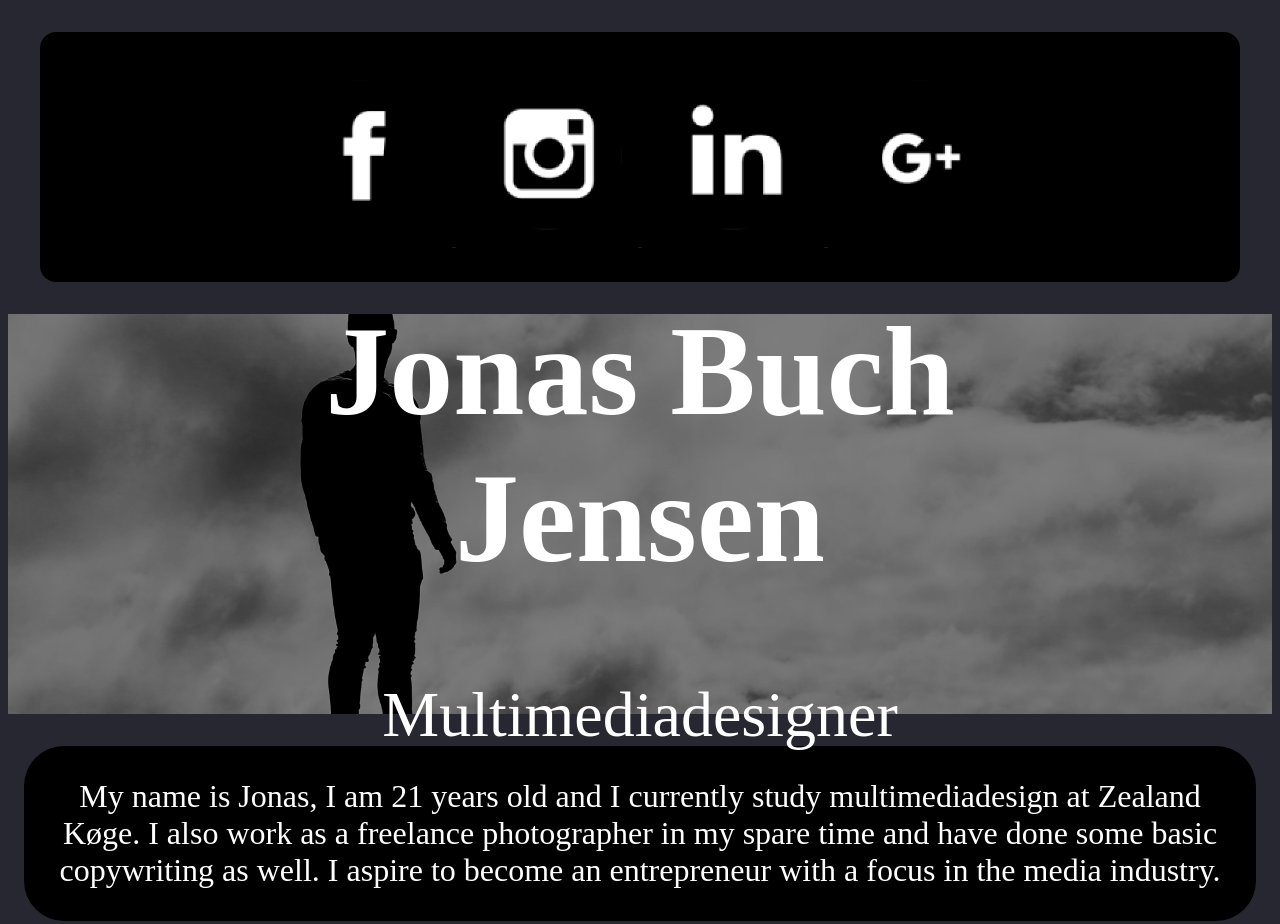
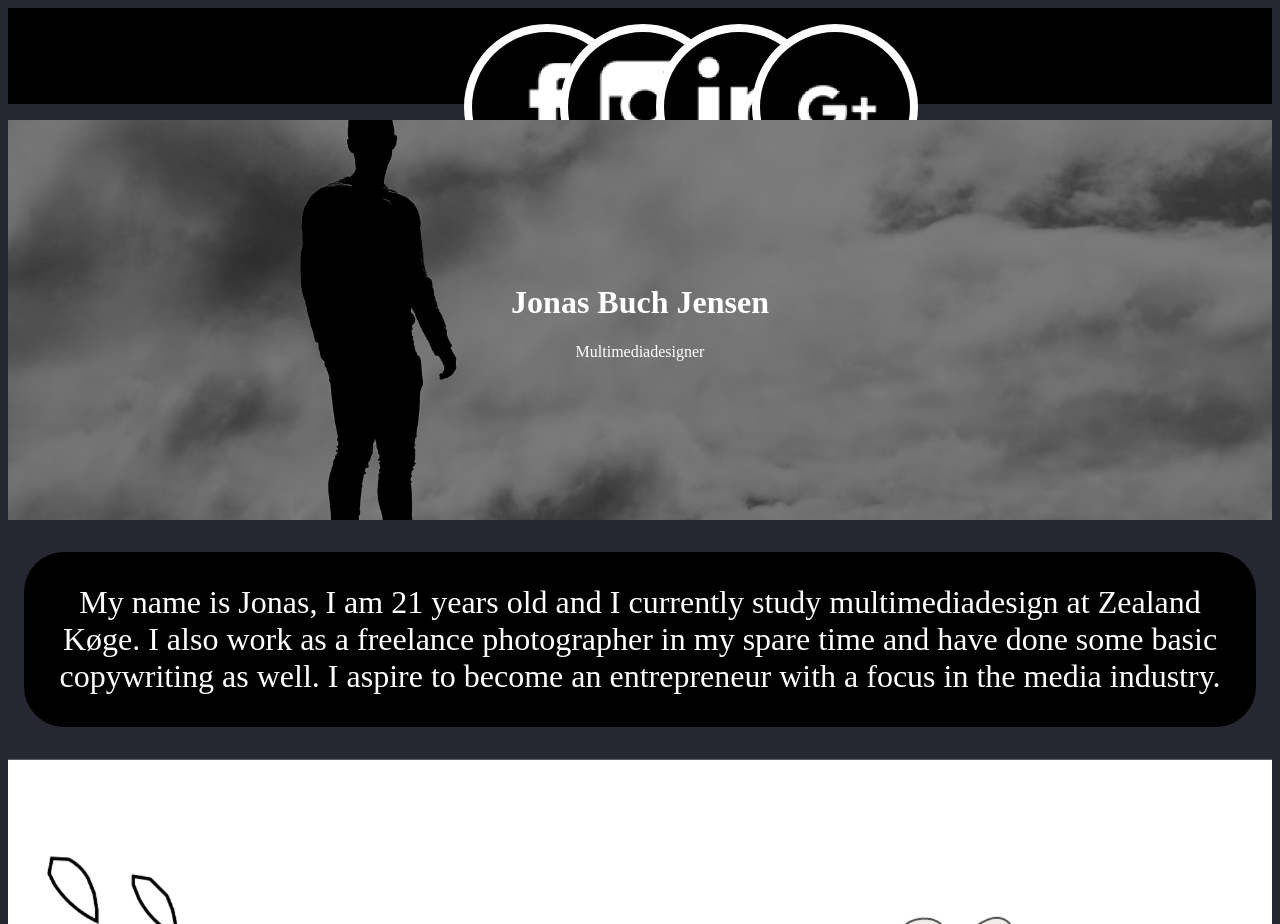
Before and after one commit to J0NAS2000/Eksamen, a plain HTML site: page index.html in a window 1280 px wide. Shown: the top 924 px of the page. Drawn offline with Linux system fonts and the light colour scheme.

Commit message:
Viewport failure fixed

```diff
--- a/index.html
+++ b/index.html
@@ -1,6 +1,8 @@
 <!DOCTYPE html>
 
 <html lang="da">
+
+<meta content="width=device-width, initial-scale=1" name="viewport" />
 
 <head>
     <meta charset="utf-8">
@@ -8,6 +10,7 @@
 <title>Jonas Buch Jensen</title>
 
 <link rel="stylesheet" href="style.css">
+
 
 </head>
 
@@ -17,19 +20,19 @@
 
 
 
-   <a href="https://www.facebook.com/jonas.buch.7/">
+   <a class="SoMe-link" href="https://www.facebook.com/jonas.buch.7/">
      <img class="SoMe-icons" src="Billeder/Facebookicon.png" alt="">
    </a>
 
-   <a href="https://www.instagram.com/buchjonas/">
+   <a class="SoMe-link"  href="https://www.instagram.com/buchjonas/">
     <img class="SoMe-icons" src="Billeder/Instaicon.png" alt="">
    </a>
 
-   <a href="https://www.linkedin.com/in/jonas-buch-jensen-46583a192/">
+   <a class="SoMe-link"  href="https://www.linkedin.com/in/jonas-buch-jensen-46583a192/">
     <img class="SoMe-icons" src="Billeder/LinkedInicon.png" alt="">
    </a>
 
-   <a href="http://127.0.0.1:5500/mail.html">
+   <a class="SoMe-link"  href="http://127.0.0.1:5500/mail.html">
      <img class="SoMe-icons" src="/Billeder/Googleicon.png" alt="">
    </a>
 
--- a/style.css
+++ b/style.css
@@ -9,18 +9,24 @@ body{
 }
 
 nav{
-  text-align: center;
-  margin: 2rem;
-  padding: 2rem;
-  background-color: black;
-  border-radius: 1rem;
+  display: flex;
+  position: relative;
+ justify-content: center;
+ background-color: black;
+ height: 6rem;
+ margin-bottom: 1rem;
 }
 
 .SoMe-icons{
+  height: 6rem;
+  width: 6rem;
   border-radius: 50%;
-  width: 150px;
-  height: auto;
-  margin: 1rem;
+}
+
+.SoMe-link{
+  height: 6rem;
+  width: 6rem;
+  text-align: center;
 }
 
 .header{
@@ -55,7 +61,7 @@ nav{
   left: 50%;
   transform: translate(-50%, -50%);
   color: white;
-  font-size: 4rem;
+  font-size: 1rem;
 }
 
 .billeder{
@@ -201,10 +207,15 @@ footer{
     border-radius: 2.5rem;
 }
 
-@media only screen and (min-width: 800px) {
-  body {
+@media screen and (min-width: 768px) {
 
+  .SoMe-icons{
+    border-radius: 50%;
+    width: 150px;
+    height: auto;
+    margin: 1rem;
+    padding: 0.5rem;
+    background-color: white;
   }
 
-
 }
```
Also changed, not shown: mail.html (+2 -0 lines), 2 other files.
